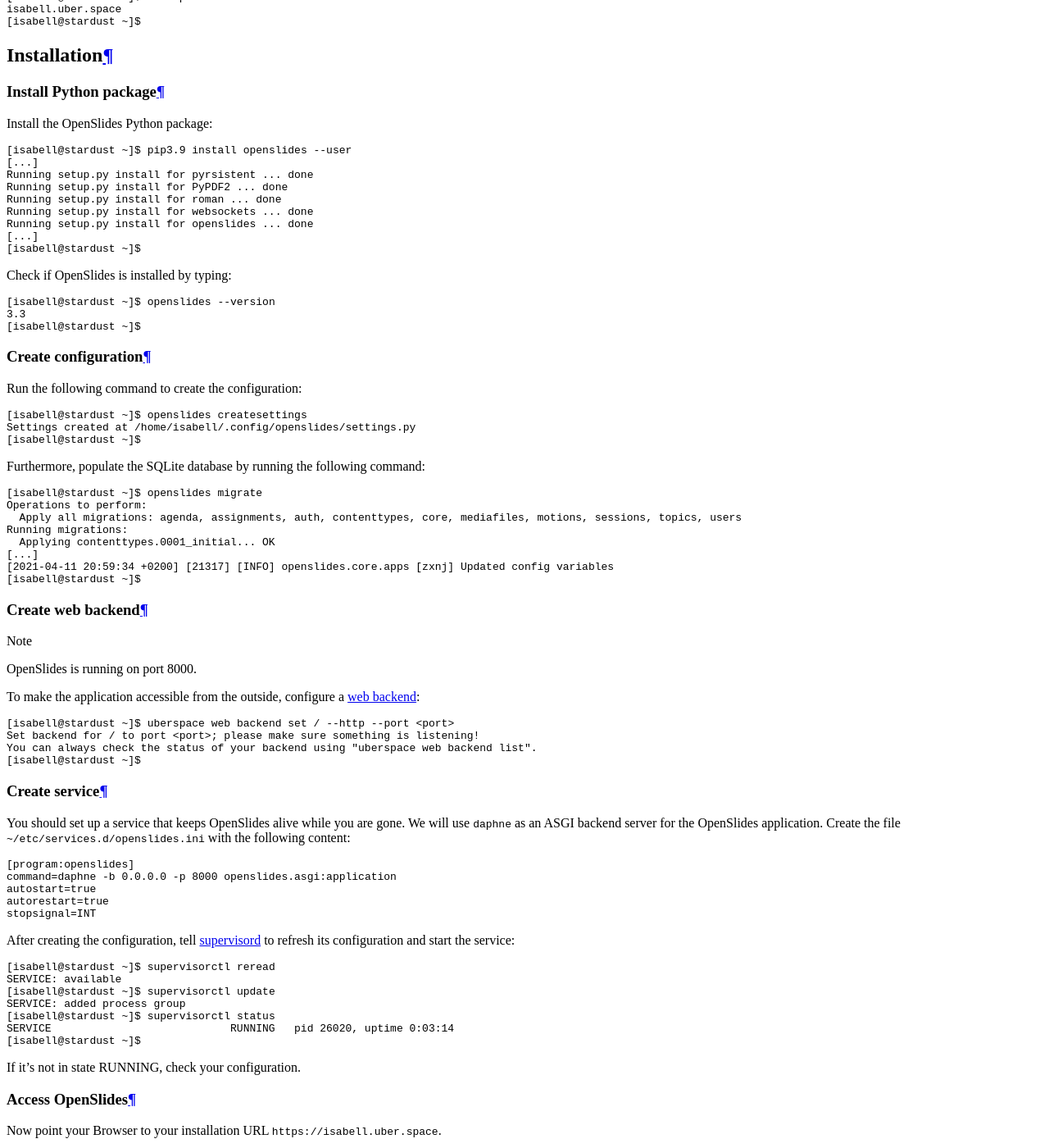
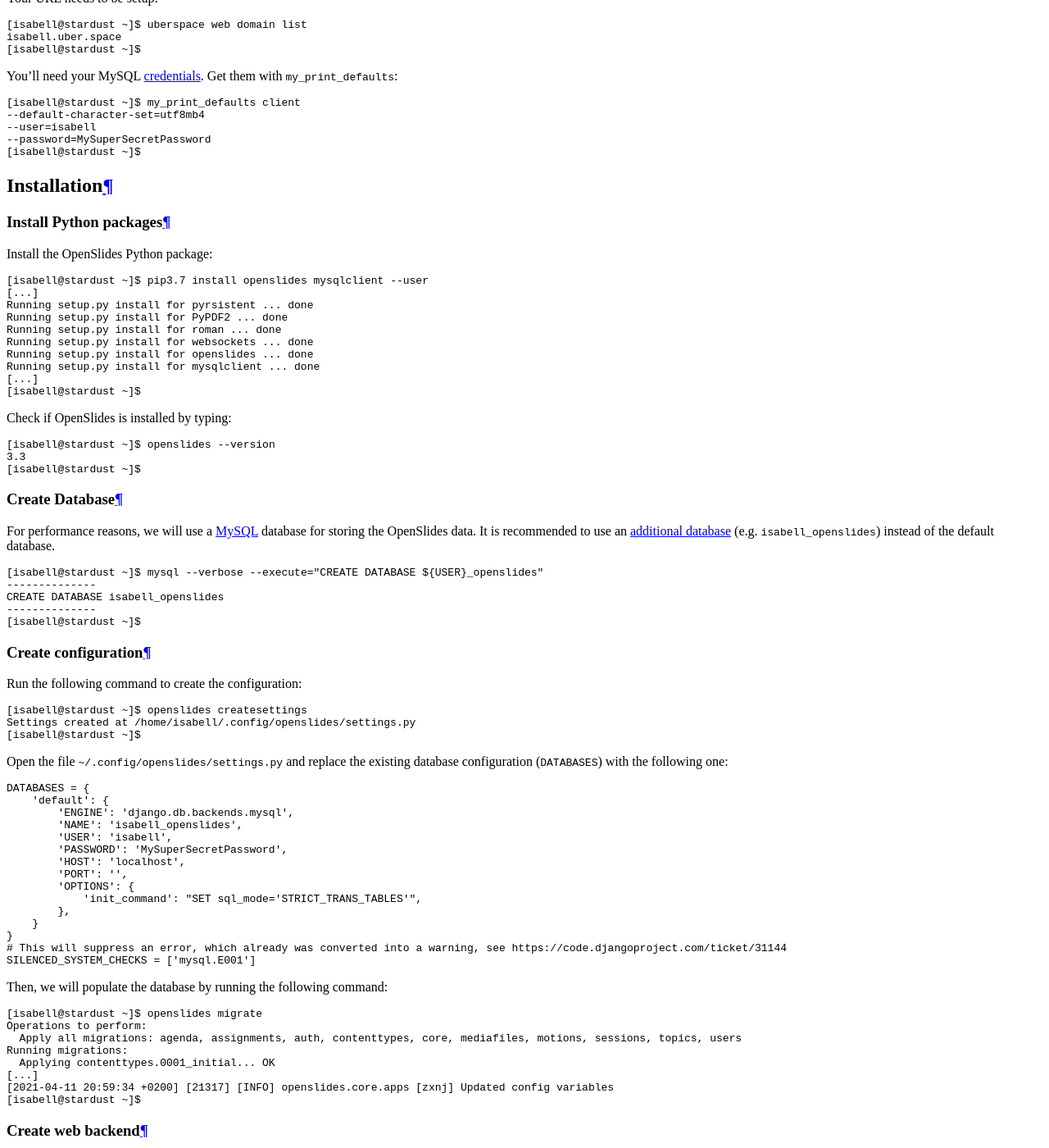
Before and after one commit to Uberspace/lab, a Sphinx documentation site: the page built from source/guide_openslides.rst, in a window 1280 px wide and 1400 px high, scrolled down 5069 px. Shown: the whole window at 82% size. Built offline with Sphinx 7.4.7 and the Read the Docs theme 2.0.0, drawn with Linux system fonts in a browser that asks for light colours.

Commit message:
Use MySQL instead of SQLite; Downgrade used python version

```diff
--- a/source/guide_openslides.rst
+++ b/source/guide_openslides.rst
@@ -29,6 +29,7 @@
   * :manual:`Python <lang-python>` and its package manager pip
   * :manual:`supervisord <daemons-supervisord>`
   * :manual:`Web Backends <web-backends>`
+  * :manual:`MySQL <database-mysql>`
 
 License
 =======
@@ -46,22 +47,25 @@
  isabell.uber.space
  [isabell@stardust ~]$
 
+.. include:: includes/my-print-defaults.rst
+
 Installation
 ============
 
-Install Python package
-----------------------
+Install Python packages
+-----------------------
 Install the OpenSlides Python package:
 
 ::
 
- [isabell@stardust ~]$ pip3.9 install openslides --user
+ [isabell@stardust ~]$ pip3.7 install openslides mysqlclient --user
  [...]
  Running setup.py install for pyrsistent ... done
  Running setup.py install for PyPDF2 ... done
  Running setup.py install for roman ... done
  Running setup.py install for websockets ... done
  Running setup.py install for openslides ... done
+ Running setup.py install for mysqlclient ... done
  [...]
  [isabell@stardust ~]$
 
@@ -73,6 +77,19 @@
  3.3
  [isabell@stardust ~]$
 
+Create Database
+---------------
+For performance reasons, we will use a :manual:`MySQL <database-mysql>` database for storing the OpenSlides data. It is recommended to use an :manual_anchor:`additional database <database-mysql.html#additional-databases>` (e.g. ``isabell_openslides``) instead of the default database.
+
+.. code-block:: console
+
+ [isabell@stardust ~]$ mysql --verbose --execute="CREATE DATABASE ${USER}_openslides"
+ --------------
+ CREATE DATABASE isabell_openslides
+ --------------
+ [isabell@stardust ~]$
+
+
 Create configuration
 --------------------
 Run the following command to create the configuration:
@@ -83,7 +100,28 @@
  Settings created at /home/isabell/.config/openslides/settings.py
  [isabell@stardust ~]$
 
-Furthermore, populate the SQLite database by running the following command:
+Open the file ``~/.config/openslides/settings.py`` and replace the existing database configuration (``DATABASES``) with the following one:
+
+::
+
+    DATABASES = {
+        'default': {
+            'ENGINE': 'django.db.backends.mysql',
+            'NAME': 'isabell_openslides',
+            'USER': 'isabell',
+            'PASSWORD': 'MySuperSecretPassword',
+            'HOST': 'localhost',
+            'PORT': '',
+            'OPTIONS': {
+                'init_command': "SET sql_mode='STRICT_TRANS_TABLES'",
+            },
+        }
+    }
+    # This will suppress an error, which already was converted into a warning, see https://code.djangoproject.com/ticket/31144
+    SILENCED_SYSTEM_CHECKS = ['mysql.E001']
+
+
+Then, we will populate the database by running the following command:
 
 ::
 
@@ -149,7 +187,7 @@
 ::
 
  [isabell@stardust ~]$ servicectl stop openslides
- [isabell@stardust ~]$ pip3.9 install --upgrade openslides
+ [isabell@stardust ~]$ pip3.7 install --upgrade openslides
  [...]
         Successfully uninstalled openslides-3.2
      Running setup.py install for openslides ... done
```
